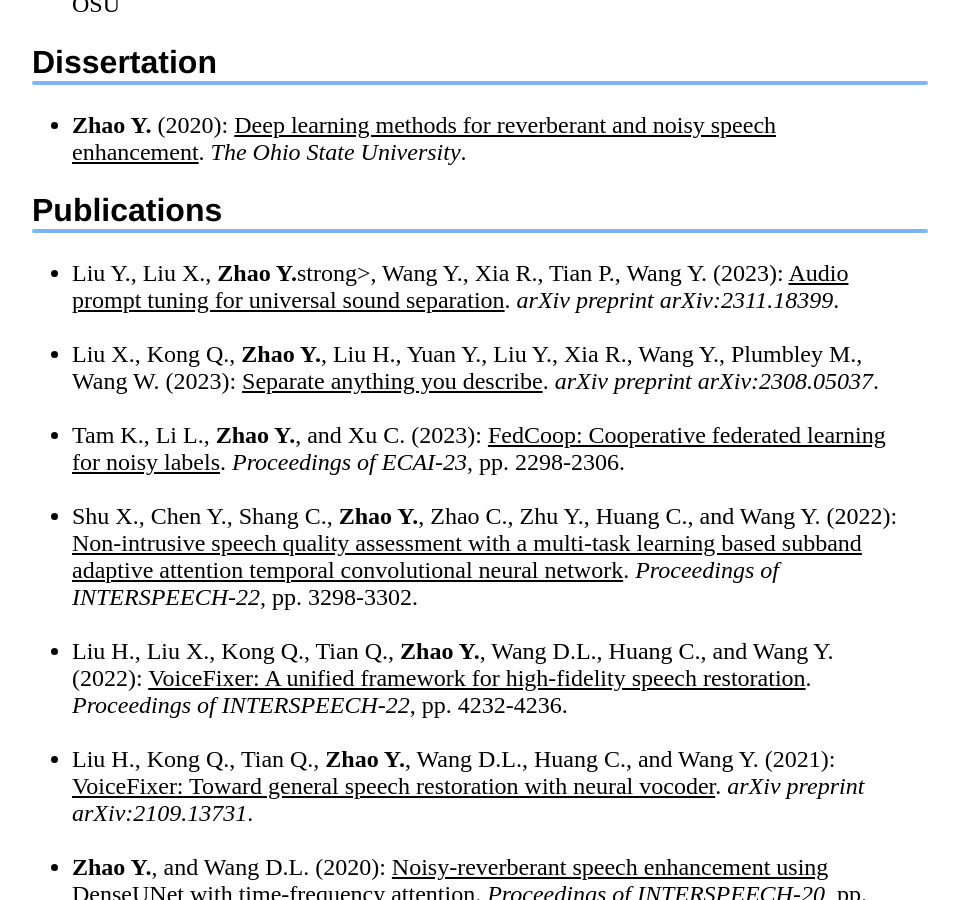
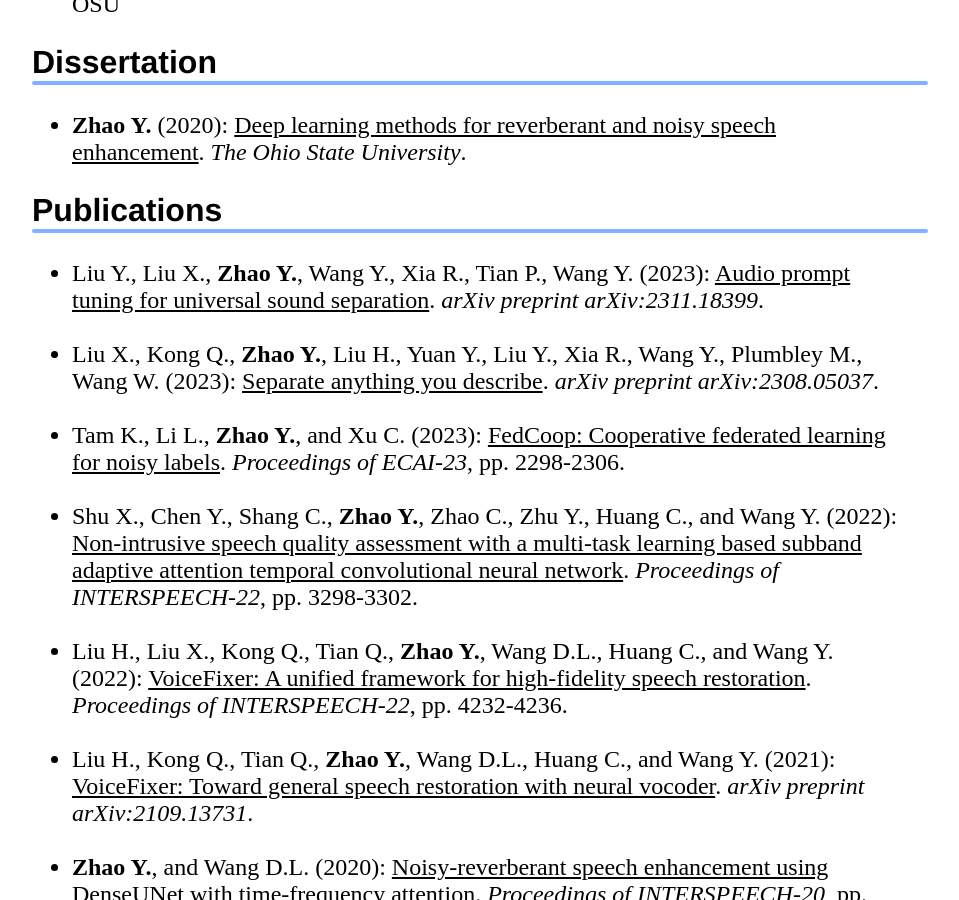
Before and after one commit to cliffzhao/cliffzhao.github.io, a Jekyll site: the page built from index.html, in a window 1280 px wide and 900 px high, scrolled down 1129 px. Shown: the whole window, without its empty margins (160-1119 px from the left). Built offline with Jekyll 4.4.1, drawn with Linux system fonts in a browser that asks for light colours; a style sheet for code colours, icons or effects is not loaded.

Commit message:
Update index.html

```diff
--- a/index.html
+++ b/index.html
@@ -81,7 +81,7 @@
 
     <h2>Publications</h2>
     <ul>
-		<li> Liu Y., Liu X., <strong>Zhao Y.</strong>strong>, Wang Y., Xia R., Tian P., Wang Y. (2023): <a href="https://arxiv.org/pdf/2311.18399" target="_blank"><U>Audio prompt tuning for universal sound separation</U></a>. <cite>arXiv preprint arXiv:2311.18399</cite>.
+		<li> Liu Y., Liu X., <strong>Zhao Y.</strong>, Wang Y., Xia R., Tian P., Wang Y. (2023): <a href="https://arxiv.org/pdf/2311.18399" target="_blank"><U>Audio prompt tuning for universal sound separation</U></a>. <cite>arXiv preprint arXiv:2311.18399</cite>.
 		<br>
 		<br>
 		</li>
```
